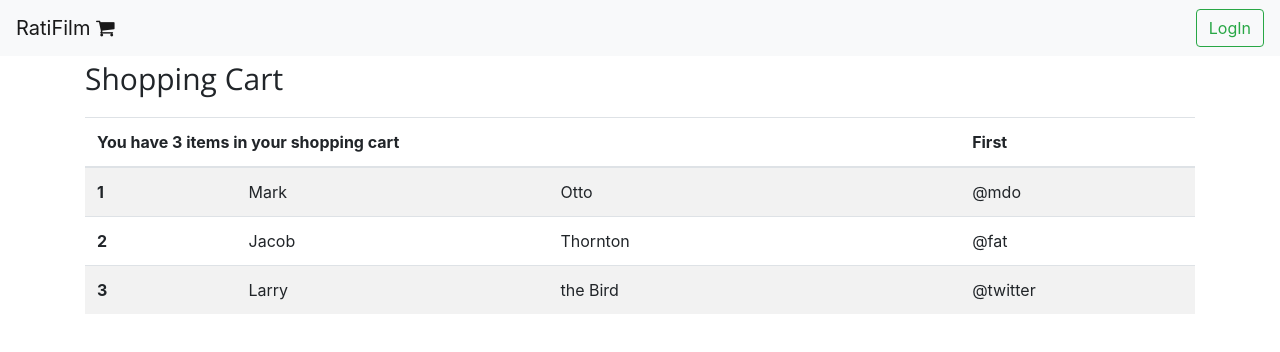
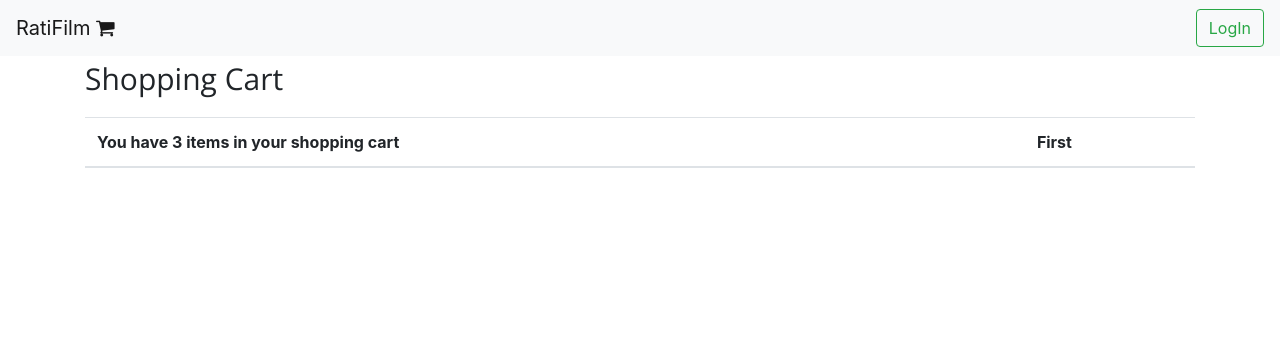
Before and after one commit to fatimasajadi/RatiFilm, an Angular app: page /shoppingCart in a window 1280 px wide. Shown: the top 352 px of the page. Built offline with nearby package versions, Linux system fonts and the light colour scheme.

Commit message:
shopping cart items updated from user

```diff
--- a/src/app/movie-details/movie-details.component.html
+++ b/src/app/movie-details/movie-details.component.html
@@ -1,7 +1,7 @@
 <div class="container">
     <div class="row">
         <div class="col">
-            <div class="pic "><img src="assets/images/{{movie.image}}"></div>
+            <div class="pic"><img src="assets/images/{{movie.image}}"></div>
         </div>
         <div class="col">
             <div class="title">{{movie.title}}</div>
--- a/src/app/movie-details/movie-details.component.ts
+++ b/src/app/movie-details/movie-details.component.ts
@@ -2,16 +2,18 @@ import { Component } from '@angular/core';
 import { MoviesService } from '../movies/movies.service';
 import { ActivatedRoute } from '@angular/router';
 import { ShoppingCartService } from '../shopping-cart.service'
+import { Movie } from 'src/types';
+
 @Component({
   selector: 'app-movie-details',
   templateUrl: './movie-details.component.html',
   styleUrls: ['./movie-details.component.css']
 })
+export class MovieDetailsComponent {
+  private movie;
+  count: number;
+  private list: any[] = [];
 
-export class MovieDetailsComponent {
-
-  movie = {}
-  count: number;
   constructor(private route: ActivatedRoute, private shoppingService: ShoppingCartService) {
     // console.log(route);
     route.paramMap.subscribe(params => {
@@ -26,8 +28,13 @@ export class MovieDetailsComponent {
 
   addToCart() {
     this.shoppingService.updateCount(this.count);
+    this.addToList();
+    this.shoppingService.setList(this.list);
+    // console.log("hi")
+    // console.log(this.list)
+  }
+  addToList() {
+    this.list.push({ count: this.count, title: this.movie.title, price: this.movie.price })
   }
 
-
-
 }
--- a/src/app/shopping-cart.service.ts
+++ b/src/app/shopping-cart.service.ts
@@ -7,6 +7,10 @@ export class ShoppingCartService {
 
   private count: number = 0
   private cb: Function;
+  private title: string;
+
+  public list = []
+
 
   constructor() {
   }
@@ -19,4 +23,12 @@ export class ShoppingCartService {
   subscribeCount(cb: Function) {
     this.cb = cb;
   }
+
+  getCount() {
+    return this.count;
+  }
+
+  setList(list) {
+    this.list = this.list.concat(list);
+  }
 }
--- a/src/app/shopping-cart/shopping-cart.component.html
+++ b/src/app/shopping-cart/shopping-cart.component.html
@@ -9,24 +9,13 @@
             </tr>
         </thead>
         <tbody>
-            <tr>
+            <tr *ngFor='let item of list'>
                 <th scope="row">1</th>
-                <td>Mark</td>
-                <td>Otto</td>
-                <td>@mdo</td>
+                <td>{{item.title}}</td>
+                <td>{{item.count}}</td>
+                <td>{{item.price}}</td>
             </tr>
-            <tr>
-                <th scope="row">2</th>
-                <td>Jacob</td>
-                <td>Thornton</td>
-                <td>@fat</td>
-            </tr>
-            <tr>
-                <th scope="row">3</th>
-                <td>Larry</td>
-                <td>the Bird</td>
-                <td>@twitter</td>
-            </tr>
+
         </tbody>
     </table>
 </div>
--- a/src/app/shopping-cart/shopping-cart.component.ts
+++ b/src/app/shopping-cart/shopping-cart.component.ts
@@ -1,4 +1,5 @@
 import { Component, OnInit } from '@angular/core';
+import { ShoppingCartService } from '../shopping-cart.service';
 
 @Component({
   selector: 'app-shopping-cart',
@@ -7,7 +8,14 @@ import { Component, OnInit } from '@angular/core';
 })
 export class ShoppingCartComponent implements OnInit {
 
-  constructor() { }
+  private list;
+
+
+  constructor(private shoppingService: ShoppingCartService) {
+
+    this.list = shoppingService.list;
+    console.log(this.list)
+  }
 
   ngOnInit() {
   }
--- /dev/null
+++ b/src/types.ts
@@ -0,0 +1,11 @@
+export interface Movie {
+    image: string;
+    isFavorite: boolean;
+    isLiked: boolean;
+    numberOfLikes: number;
+    id: number;
+    title: string;
+    definition: string;
+    price: string
+
+}
```
